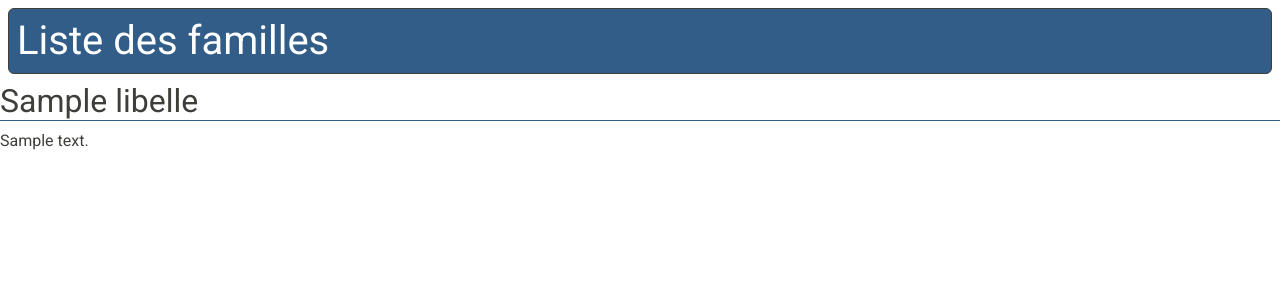
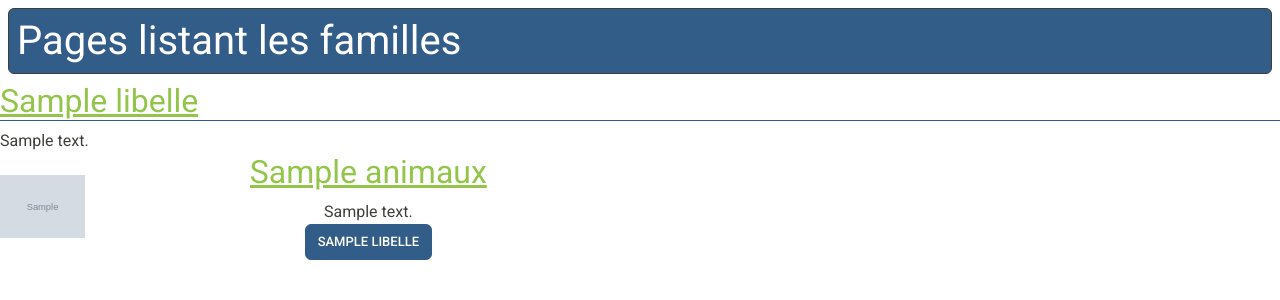
Before and after one commit to arione15/Ud-GM_Symfony4_U2-4, a Symfony app: template templates/famille/familles.html.twig in a window 1280 px wide. Shown: the part 56-356 px from the top of the page. Run offline with Twig, Linux system fonts and the light colour scheme; the template is opened without the code that fills it: most values are stand-ins (such as "Sample title", 1, 10 or a date in 2020); grey boxes marked "Sample" are stand-in pictures; some libraries are stand-ins or nearby versions.

Commit message:
lister tous les animaux par famille : créer une nouvelle route pour lister les infos d'une seule famille. Utilisation de la propriété famille dans Animal + faire les liens pour la navigabilité entre les pages.

```diff
--- a/templates/animal/afficherAnimal.html.twig
+++ b/templates/animal/afficherAnimal.html.twig
@@ -27,6 +27,7 @@
                     <span class="badge bg-success">NON</span>
 				{% endif %}
 			</div>
+				<div>Famille : <a href="{{ path('afficher_famille', {'id':animal.famille.id}) }}" class="btn btn-primary">{{ animal.famille.libelle }}</a></div>
 		</div>
 	</div>
 {% endblock %}
--- a/templates/famille/familles.html.twig
+++ b/templates/famille/familles.html.twig
@@ -1,18 +1,27 @@
 {% extends 'base.html.twig' %}
 
-{% block title %}Familles
+{% block title %}Familles{% endblock %}
+
+{% block monTitre %}Pages listant les familles{% endblock %}
+{% block body %}
+{% for famille in familles %}
+    <h2 class="border-bottom border-primary"><a href="{{path('afficher_famille',{'id':famille.id})}}">{{ famille.libelle|capitalize }}</a></h2>
+    <div>{{ famille.description }}</div>
+    <div class="row">
+        {% for animal in famille.animaux %}
+            <div class="col-6">
+                <div class="row align-items-center">
+                    <div class="col-12 cold-md-6 col-lg-2 text-center">
+                        <img src="{{asset('images/' ~ animal.image)}}" class="img-fluid">
+                    </div>
+                    <div class="col text-center">
+                        <h2><a href="{{path('afficher_Animal',{'id' : animal.id})}}">{{ animal.nom }}</a></h2>
+                        <div>{{ animal.description }}</div>
+                        <div><a href="{{path('afficher_famille',{'id' : animal.id})}}" class="btn btn-primary">{{ animal.famille.libelle }}</a></div>
+                    </div>
+                </div>
+            </div>
+        {% endfor %}
+    </div>
+{% endfor %}
 {% endblock %}
-
-{% block monTitre %}Liste des familles
-{% endblock %}
-
-{% block body %}
-
-	{% for famille in familles %}
-		<h2 class="border-bottom border-primary">{{ famille.libelle | capitalize }}</h2>
-		<div>
-			{{ famille.description }}
-		</div>
-	{% endfor %}
-
-{% endblock %}
```
Also changed, not shown: src/Controller/FamilleController.php (+10 -0 lines), templates/animal/index.html.twig (+6 -6 lines), templates/famille/afficherFamille.html.twig (added, +32 -0 lines).
